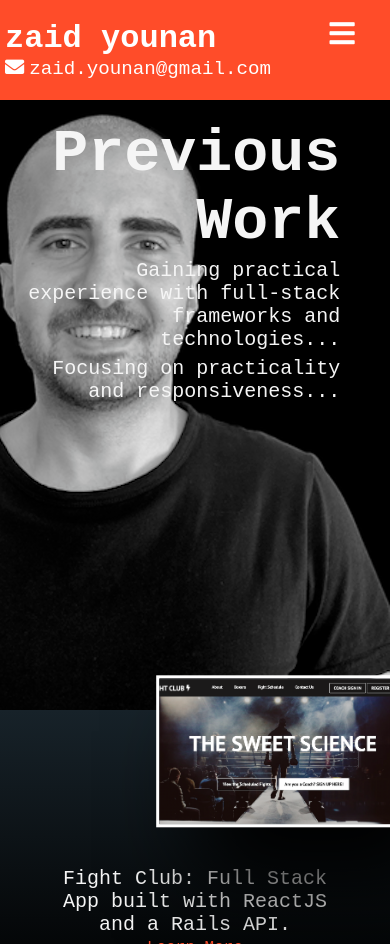
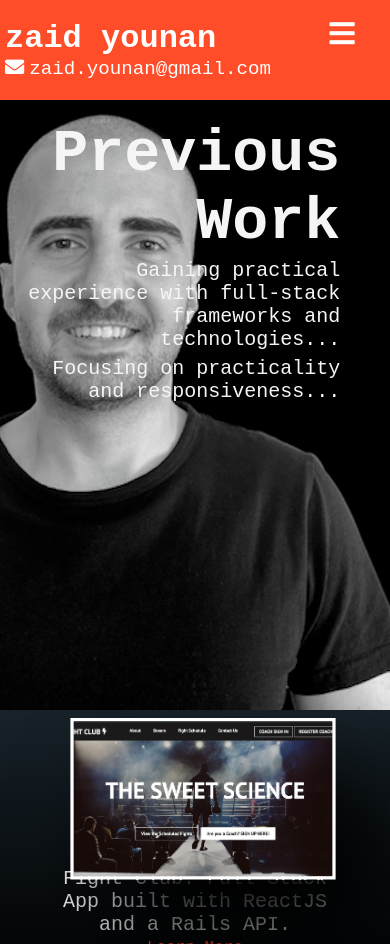
Before and after one commit to ZaidYounan/react-portfolio, a React (Create React App) app: page /projects in a window 390 px wide. In both pictures the pointer is over the picture 202 px from the left and 764 px from the top of the page. Built offline with nearby package versions, Linux system fonts and the light colour scheme; the HTML template or start-up script is replaced by a standard one.

Commit message:
Adjust mobile Project hover position and size

```diff
--- a/src/components/projects/Projects.css
+++ b/src/components/projects/Projects.css
@@ -150,4 +150,8 @@ div > a {
         font-size:45px;
     }
 
+    .project-image:hover {
+        transform:translate(0%,35%) scale(1.7);
+    }
+
 }
```
